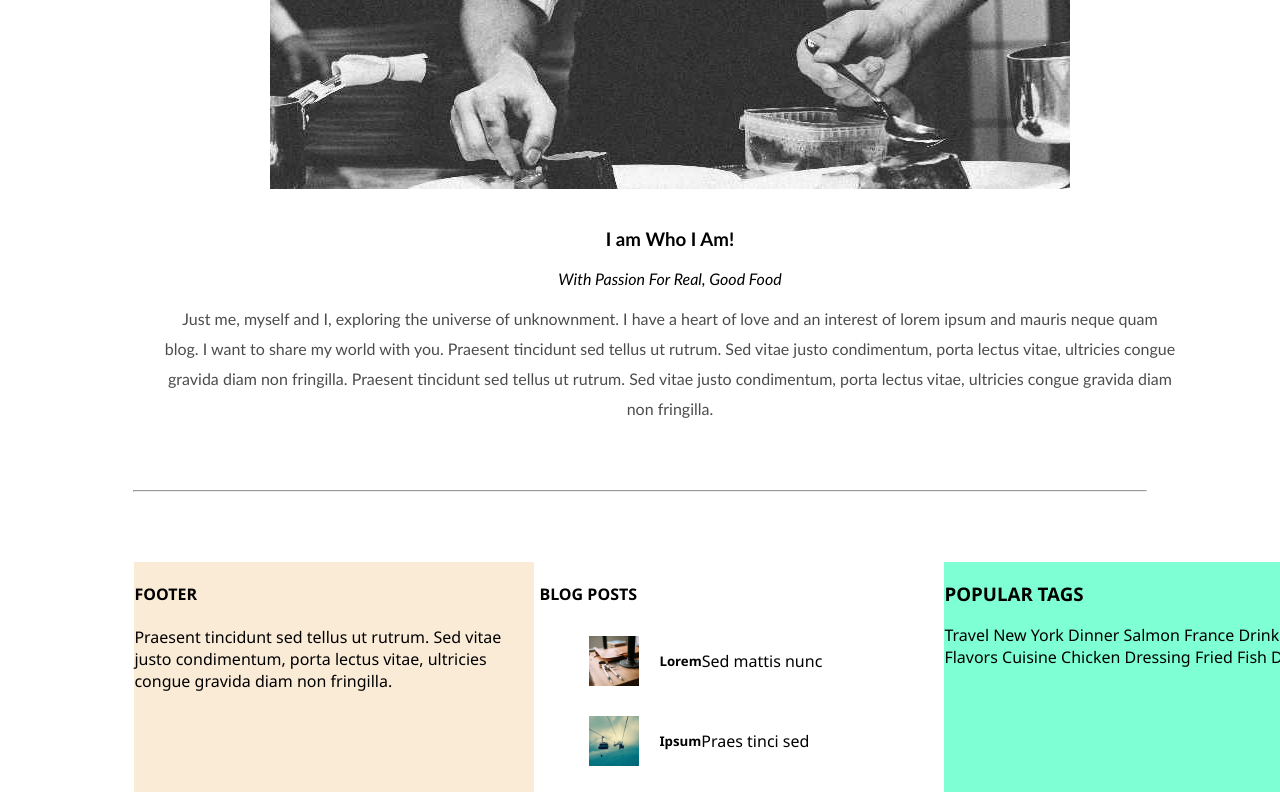
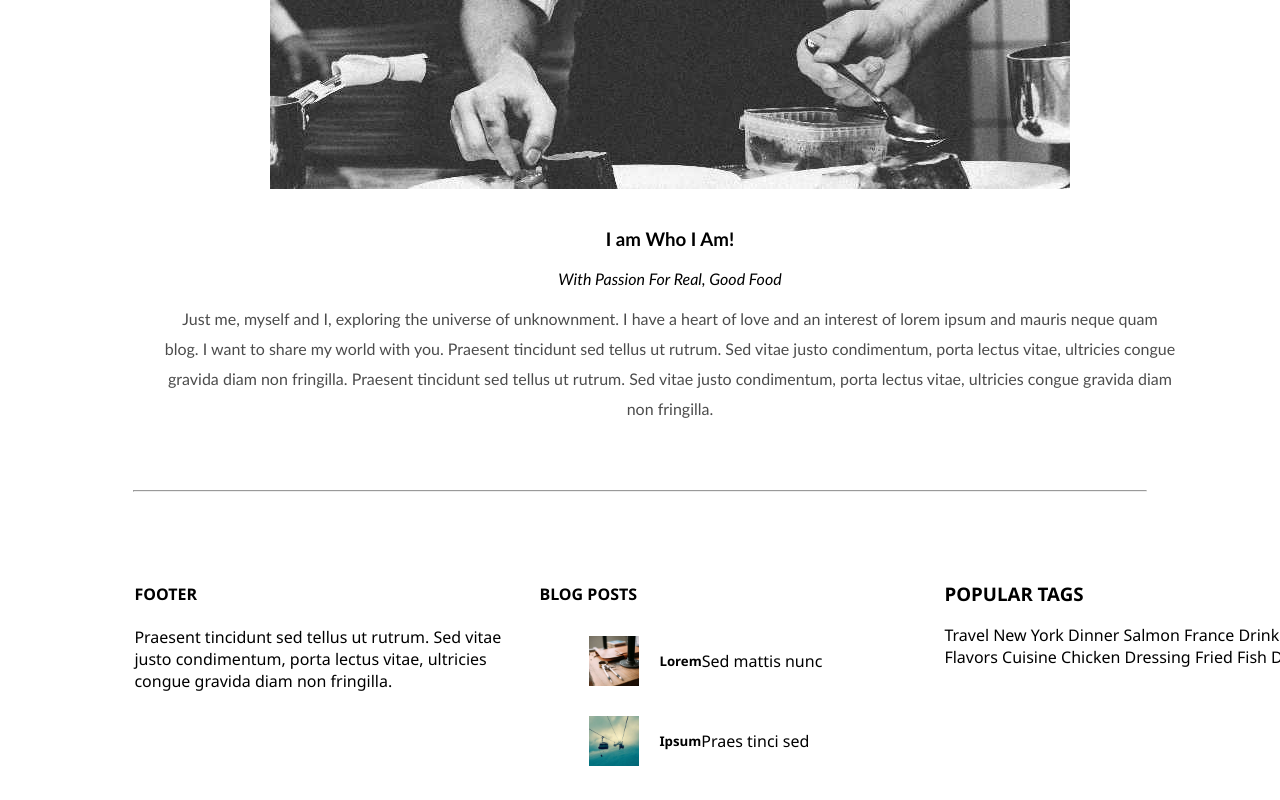
Before and after one commit to bijoy51/project4, a plain HTML site: page index.html in a window 1280 px wide. Shown: the part 2152-2952 px from the top of the page. Drawn offline with Linux system fonts and the light colour scheme.

Commit message:
first commit

```diff
--- a/style1.css
+++ b/style1.css
@@ -120,12 +120,6 @@ hr{
     column-gap: 5px;
     font-family: 'Segoe UI', Tahoma, Geneva, Verdana, sans-serif;
 }
-.footer_item_1{
-    background-color: antiquewhite;
-}
-.footer_item_3{
-    background-color: aquamarine;
-}
 .footer_item_2 ul{
     list-style-type: none;
 }
@@ -134,9 +128,6 @@ hr{
     align-items: center;
     margin-bottom: 10px;
 }
-.footer_item_2 ul li:hover{
-    background-color: rgb(192, 192, 192);
-}
 .footer_item_2 ul li img{
     width: 50px;
     height: 50px;
```
Also changed, not shown: 1 other file.
